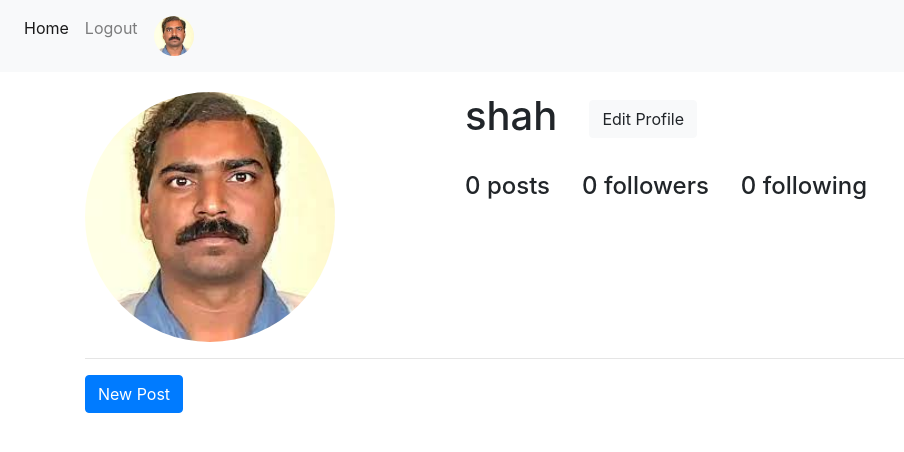
After one commit to TAWHID1248/My_Social_Project, a Django app: page /accounts/profile/ in a window 1280 px wide. The commit adds this page. Shown: the top 452 px of the page, without its empty margins (0-904 px from the left). Run offline with Django 4.2, Linux system fonts and the light colour scheme; a user stored in the database is signed in; data that the repository does not hold is empty; some libraries are stand-ins or nearby versions.

Commit message:
edit profile half

```diff
--- a/App_Login/urls.py
+++ b/App_Login/urls.py
@@ -8,5 +8,6 @@ urlpatterns = [
   path('signup/', views.signup, name='signup'),
   path('login/', views.login_page, name='login'),
   path('edit/', views.edit_profile, name='edit'),
+  path('profile/',views.profile, name='profile'),
   path('logout/', views.user_logout, name='logout'),
     ]
--- a/App_Login/views.py
+++ b/App_Login/views.py
@@ -7,7 +7,7 @@ from django.contrib.auth.forms import AuthenticationForm
 from django.contrib.auth.decorators import login_required
 from App_Login.models import UserProfile
 from App_Login.forms import EditProfile
-
+from App_Posts.forms import PostForm
 # Create your views here.
 
 def signup(request):
@@ -37,7 +37,7 @@ def login_page(request):
 
     return render(request,'App_Login/login.html', {'title': 'Login','form': form})
 
-
+@login_required
 def edit_profile(request):
     current_user = UserProfile.objects.get(user=request.user)
     form = EditProfile(instance=current_user)
@@ -46,11 +46,25 @@ def edit_profile(request):
         if form.is_valid():
             form.save(commit=True)
             form = EditProfile(instance=current_user)
+            return HttpResponseRedirect(reverse('App_Login:profile'))
 
-    return render(request,'App_Login/edit_profile.html', {'title': 'Edit Profile', 'form': form})
+    return render(request,'App_Login/profile.html', {'title': 'Edit Profile', 'form': form})
 
 
 @login_required
 def user_logout(request):
     logout(request)
     return HttpResponseRedirect(reverse('App_Login:login'))
+
+
+@login_required
+def profile(request):
+    form = PostForm()
+    if request.method == 'POST':
+        form = PostForm(request.POST, request.FILES)
+        if form.is_valid():
+            post = form.save(commit=False)
+            post.author = request.user
+            post.save()
+            return HttpResponseRedirect(reverse('home'))
+    return render(request, 'App_Login/user.html', context={'title':'User', 'form': form})
--- /dev/null
+++ b/App_Posts/forms.py
@@ -0,0 +1,9 @@
+from django import forms
+from App_Posts.models import Post
+
+
+class PostForm(forms.ModelForm):
+
+    class Meta:
+        model = Post
+        fields = ['image', 'caption',]
--- /dev/null
+++ b/templates/App_Login/user.html
@@ -0,0 +1,42 @@
+{% extends 'navbar.html' %}
+{%block title_block %} {{user.user_profile.full_name}} (@{{user.username}}) {%endblock%}
+{%block css_block%}
+<style>
+  .crop {
+    width: 200px;
+    height: 200px;
+    overflow: hidden;
+  }
+
+  .crop img {
+    width: 400px;
+    height: 300px;
+    margin: -75px 0 0 -100px;
+  }
+</style>
+{% endblock%}
+
+{%block body_block%}
+<div class="row">
+  <div class="col-sm-4">
+    {% if user.user_profile.profile_pic %}
+    <img src="/media/{{user.user_profile.profile_pic}}" width="250px" height="250px" class="rounded-circle">
+    {% else %}
+    <img src="/media/save-commentor-pic.jpeg" width="250px" height="250px" class="rounded-circle">
+    {% endif %}
+  </div>
+  <div class="col-sm-8">
+    <h1>{{user.username}} &nbsp; <a href="#" class="btn btn-light">Edit Profile</a></h1>
+    <br>
+    <h4>{{user.post.count}} posts &nbsp; &nbsp; {{user.following.count}} followers &nbsp; &nbsp; {{user.follower.count}} following</h4>
+    <br>
+    <h3>{{user.user_profile.full_name}}</h3>
+    <p>{{user.user_profile.description|linebreaks}}</p>
+  </div>
+</div>
+<hr>
+<button type="button" class="btn btn-primary" data-toggle="modal" data-target="#myModal">
+  New Post
+</button>
+
+{%endblock%}
--- a/templates/navbar.html
+++ b/templates/navbar.html
@@ -29,11 +29,11 @@
           </li>
           {% if user.user_profile.profile_pic %}
           <li class="nav-item">
-            <a class="nav-link" href="#" width='40px' height='40px' class='rounded-circle' ><img src='/media/profile_pics/{{user_profile.profile_pics}}' width='40px' height='40px' class='rounded-circle'></a>
+            <a class="nav-link" href="{% url 'App_Login:profile' %}" width='40px' height='40px' class='rounded-circle' ><img src='/media/profile_pics/{{user_profile.profile_pics}}' width='40px' height='40px' class='rounded-circle'></a>
           </li>
           {% else %}
           <li class="nav-item">
-            <a class="nav-link" href="#" ><img src='/media/save-commentor-pic.jpeg' width='40px' height='40px' class='rounded-circle'></a>
+            <a class="nav-link" href="{% url 'App_Login:profile' %}" ><img src='/media/save-commentor-pic.jpeg' width='40px' height='40px' class='rounded-circle'></a>
           </li>
           {% endif %}
         </ul>
```
Also changed, not shown: App_Posts/migrations/0002_alter_post_image.py (added), db.sqlite3.
